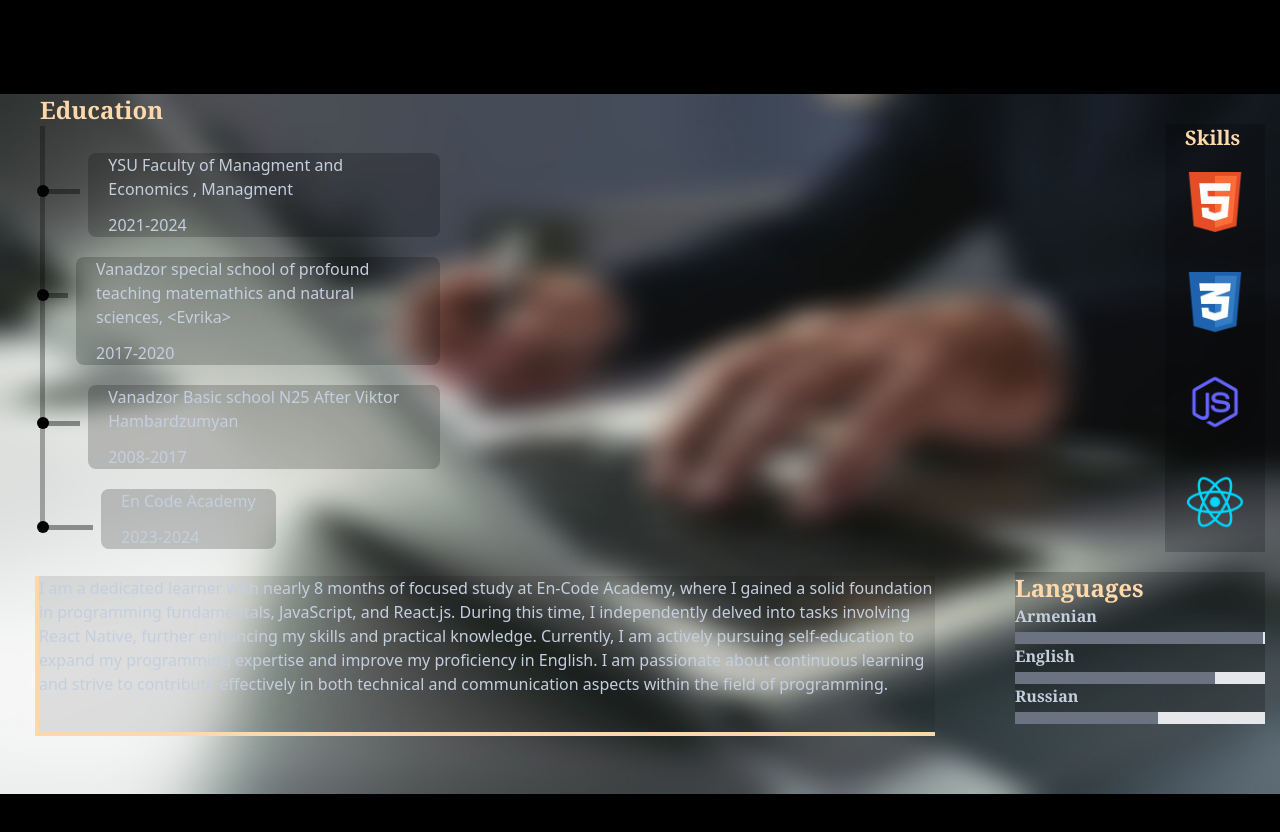
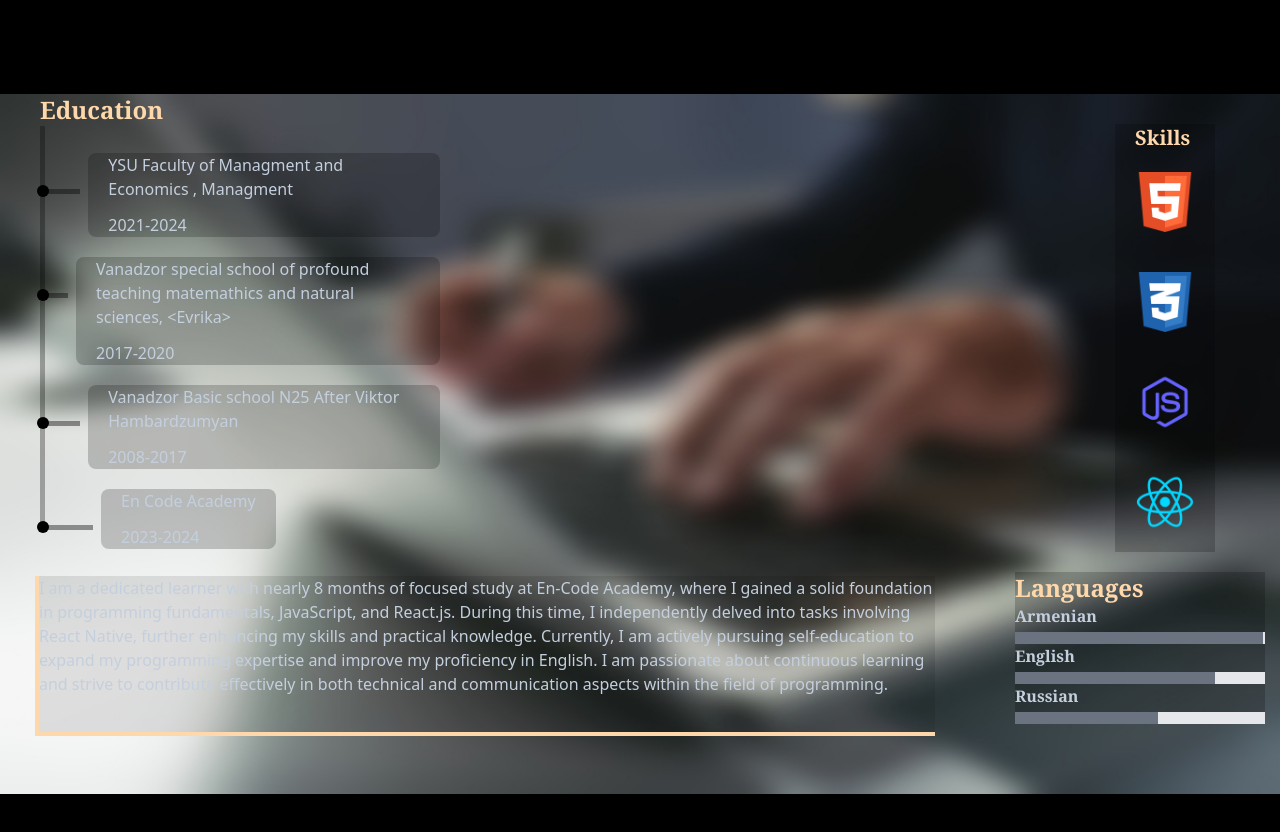
Before and after one commit to Noro233/Noro233.github.io, a React (Create React App) app: page / in a window 1280 px wide. Shown: the part 1820-2652 px from the top of the page. Built offline with nearby package versions, Linux system fonts and the light colour scheme.

Commit message:
image size changed

```diff
--- a/src/App.js
+++ b/src/App.js
@@ -10,7 +10,7 @@ function App() {
 
 
   return (
-    <div className=" max-w-full w-full h-auto bg-black text-lightText  ">
+    <div className="  w-full h-auto bg-black text-lightText  ">
 
       <div className="mx-auto bg-black ">
         <Navbar />
--- a/src/Components/About/About.jsx
+++ b/src/Components/About/About.jsx
@@ -30,7 +30,7 @@ function About() {
                 </div>
 
                 <div className=" w-full h-[700px] relative ">
-                    <img src={Photo} className=" h-[700px] relative" />
+                    <img src={Photo} className=" max-w-full w-full h-[700px] relative" />
                 </div>
 
             </section >
--- a/src/Components/Home/Home.jsx
+++ b/src/Components/Home/Home.jsx
@@ -31,7 +31,7 @@ function Home() {
           </div>
 
           <div className=" w-full  ">
-            <img src={Homeimage} className="w-full h-[800px]" />
+            <img src={Homeimage} className="max-w-full w-full h-[800px]" />
           </div>
 
         </div>
--- a/src/Components/Resume/Resume.jsx
+++ b/src/Components/Resume/Resume.jsx
@@ -23,11 +23,11 @@ function Resume() {
             <section id="resume" className=" max-w-full w-full h-[800px]">
 
                 <div className="w-full absolute h-[700px]">
-                    <img src={Resumeimage} className="w-full h-[700px]" />
+                    <img src={Resumeimage} className=" max-w-full w-full h-[700px]" />
                 </div>
 
 
-                <div className="flex flex-row  w-full h-[800px] gap-20 ">
+                <div className="flex flex-row w-full h-[800px] gap-20 ">
 
                     <div className=" flex-col items-center relative  ">
 
@@ -85,7 +85,7 @@ function Resume() {
                                      relative  w-[200px] h-[600px] mt-[30px] ">
 
                         <div className="flex flex-col items-ceter w-[100px] h-[650px]
-                                        bg-black ml-[150px] bg-opacity-20 hover:bg-opacity-30]">
+                                        bg-black ml-[100px] bg-opacity-20 hover:bg-opacity-30]">
 
                             <p className=" font-serif font-bold text-xl text-designColor pl-5"> Skills </p>
                             <img className="hover:opacity-30 p-[20px]" src={Htmllogo} />
```
